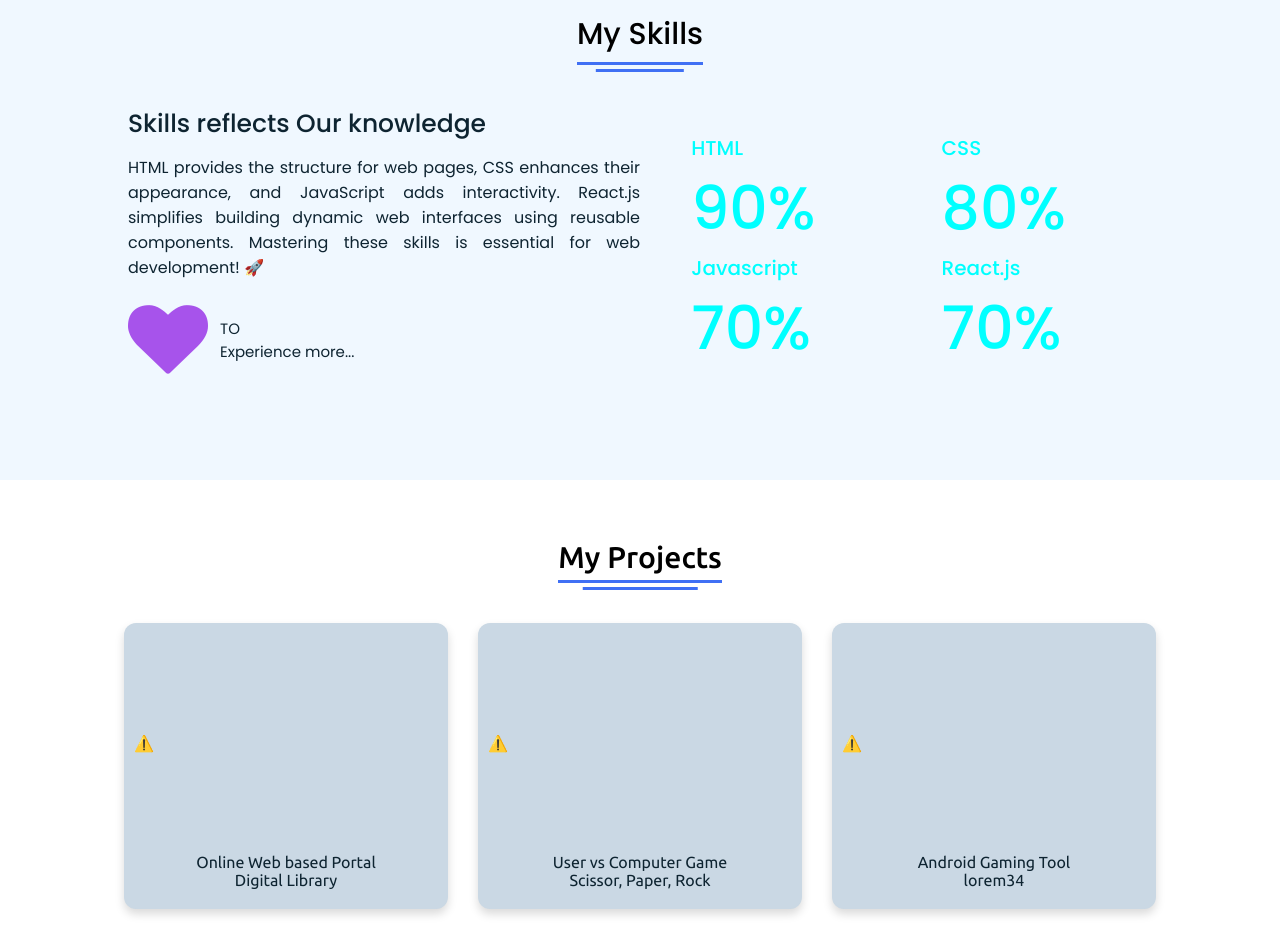
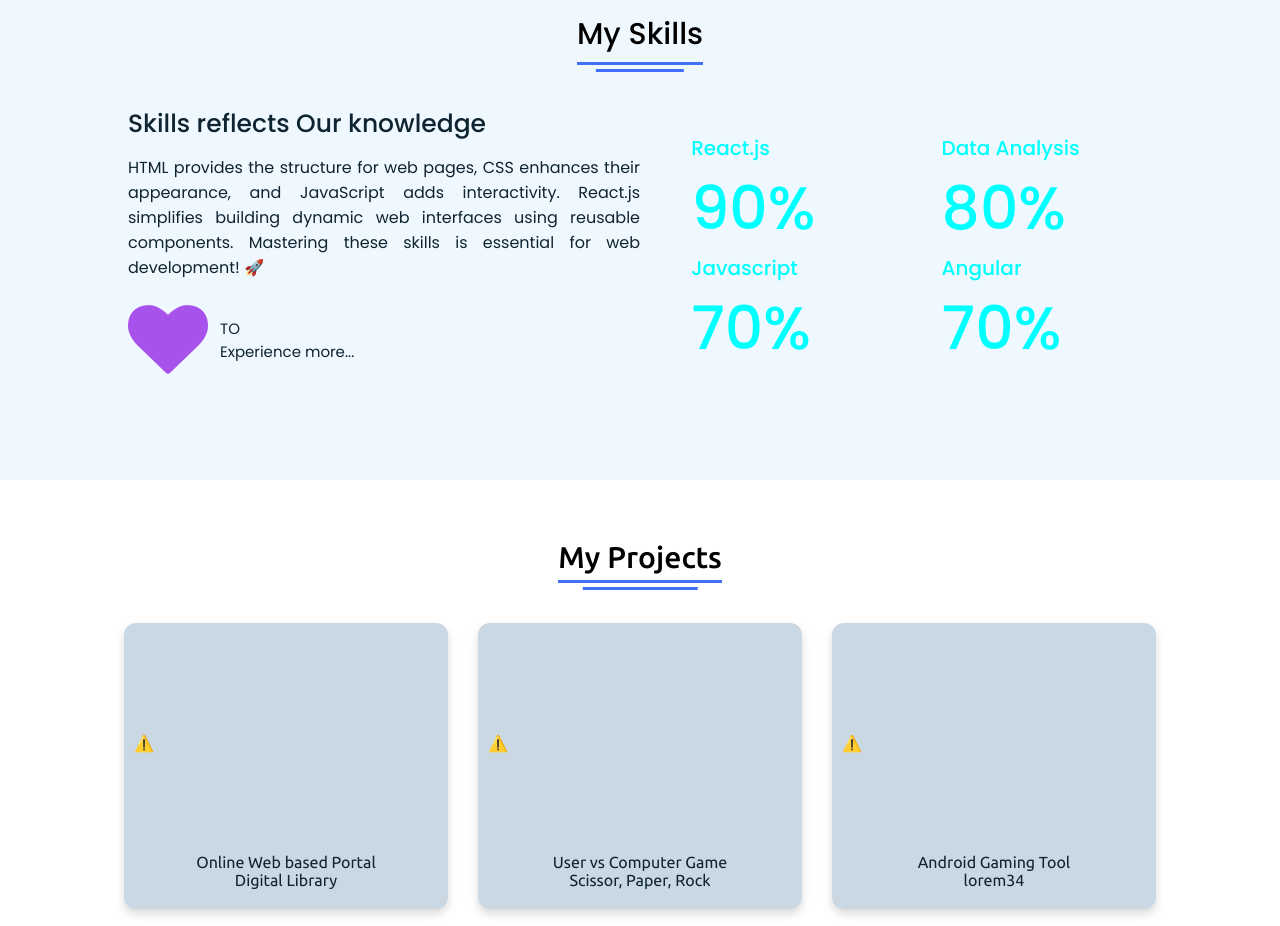
Before and after one commit to djdev02/personal-portfolio, a plain HTML site: page index.html in a window 1280 px wide. Shown: the part 1700-2626 px from the top of the page. Drawn offline with nearby package versions, Linux system fonts and the light colour scheme; no server answers; a script that the page names is missing.

Commit message:
Update index.html

```diff
--- a/index.html
+++ b/index.html
@@ -107,11 +107,11 @@
                 </div>
                 <div class="boxes">
                     <div class="box">
-                        <div class="topic">HTML</div>
+                        <div class="topic">React.js</div>
                         <div class="num">90%</div>
                     </div>
                     <div class="box">
-                        <div class="topic">CSS</div>
+                        <div class="topic">Data Analysis</div>
                         <div class="num">80%</div>
                     </div>
                     <div class="box">
@@ -119,7 +119,7 @@
                         <div class="num">70%</div>
                     </div>
                     <div class="box">
-                        <div class="topic">React.js</div>
+                        <div class="topic">Angular</div>
                         <div class="num">70%</div>
                     </div>
                 </div>
```
